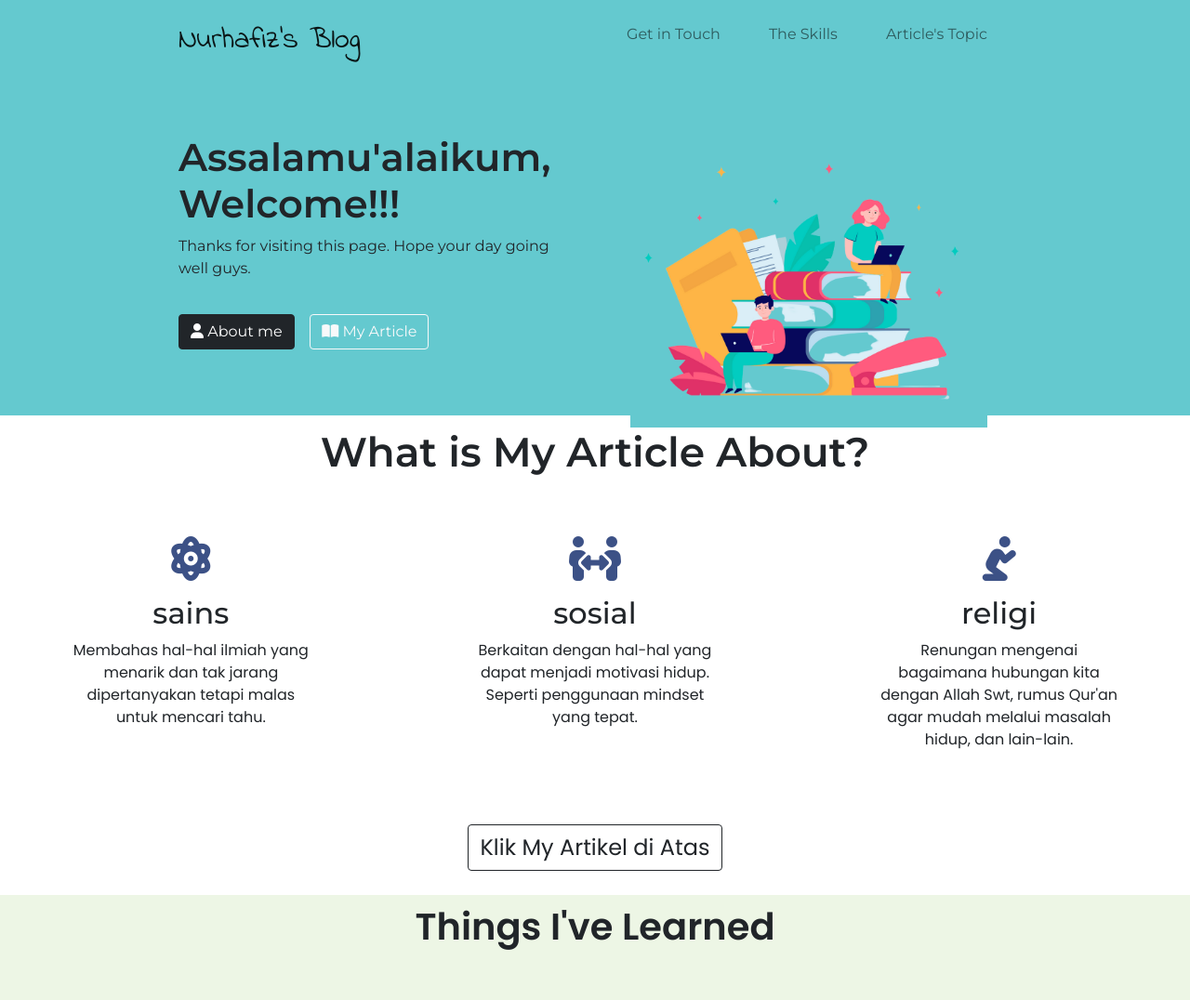
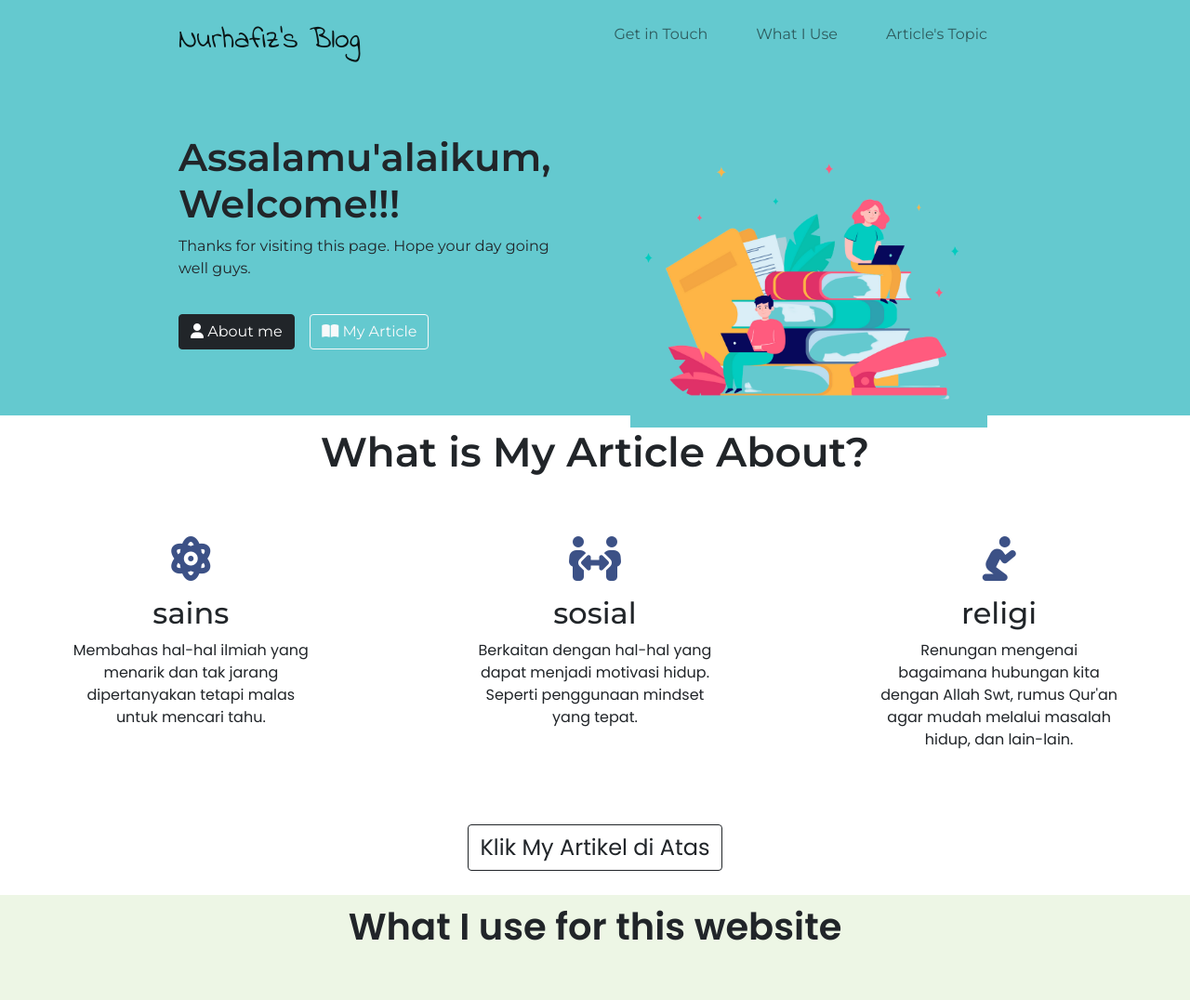
Before and after one commit to nurhafizsidiq/Blog, a plain HTML site: page index.html in a window 1280 px wide. Shown: the top 1076 px of the page at 93% size. Drawn offline with nearby package versions, Linux system fonts and the light colour scheme.

Commit message:
Update index.html

```diff
--- a/index.html
+++ b/index.html
@@ -41,7 +41,7 @@
               <a class="nav-link" href="#footer">Get in Touch</a>
             </li>
             <li class="nav-item">
-              <a class="nav-link" href="#bottom-container">The Skills</a>
+              <a class="nav-link" href="#bottom-container">What I Use</a>
             </li>
             <li class="nav-item">
               <a class="nav-link" href="#artikel">Article's Topic</a>
@@ -101,7 +101,7 @@
 <!-- BOTTOM CONTAINER -->
 
 <section id="bottom-container">
-<h1 class="h1-bottom">Things I've Learned</h1>
+<h1 class="h1-bottom">What I use for this website</h1>
   <div id="carouselExampleInterval" class="carousel carousel-dark slide" data-bs-ride="carousel">
         <div class="carousel-inner">
           <div class="carousel-item active"  data-bs-interval="5000">
```
